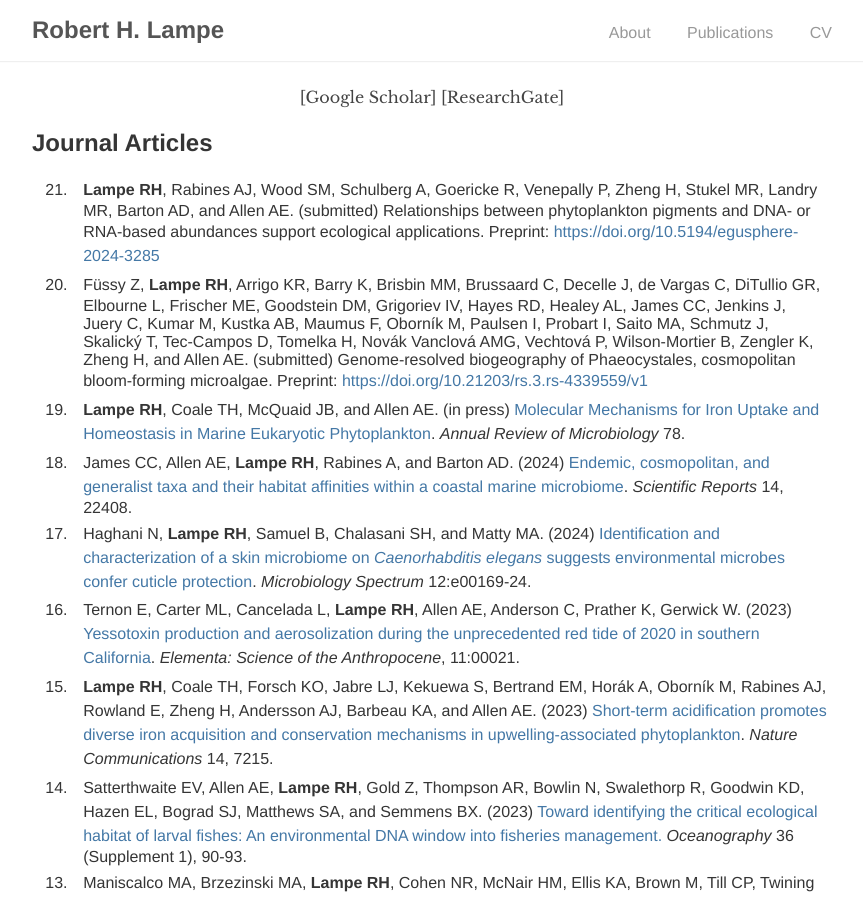
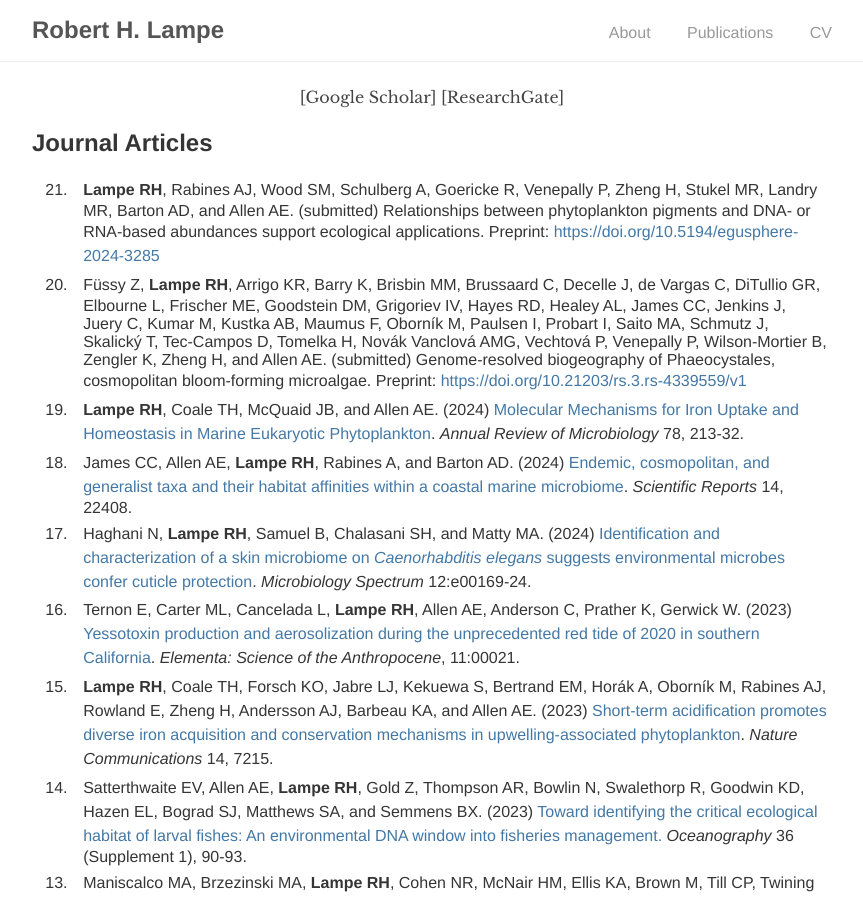
Before and after one commit to rhlampe/rhlampe.github.io, a Jekyll site: the page built from publications/index.html, in a window 1280 px wide and 900 px high. Shown: the whole window, without its empty margins (208-1071 px from the left). Built offline with Jekyll 4.4.1, drawn with Linux system fonts in a browser that asks for light colours.

Commit message:
update pubs

```diff
--- a/publications/index.html
+++ b/publications/index.html
@@ -12,8 +12,8 @@
 <div id="publications" class="publications">
 <ol reversed>
 	<li><b>Lampe RH</b>, Rabines AJ, Wood SM, Schulberg A, Goericke R, Venepally P, Zheng H, Stukel MR, Landry MR, Barton AD, and Allen AE. (submitted) Relationships between phytoplankton pigments and DNA- or RNA-based abundances support ecological applications. Preprint: <a href="https://doi.org/10.5194/egusphere-2024-3285">https://doi.org/10.5194/egusphere-2024-3285</a></li>
-  <li>F&#252;ssy Z, <b>Lampe RH</b>, Arrigo KR, Barry K, Brisbin MM, Brussaard C, Decelle J, de Vargas C, DiTullio GR, Elbourne L, Frischer ME, Goodstein DM, Grigoriev IV, Hayes RD, Healey AL, James CC, Jenkins J, Juery C, Kumar M, Kustka AB, Maumus F, Oborn&iacute;k M, Paulsen I, Probart I, Saito MA, Schmutz J, Skalick&#253; T, Tec-Campos D, Tomelka H, Nov&#225;k Vanclov&#225; AMG, Vechtov&#225; P, Wilson-Mortier B, Zengler K, Zheng H, and Allen AE. (submitted) Genome-resolved biogeography of Phaeocystales, cosmopolitan bloom-forming microalgae. Preprint: <a href="https://doi.org/10.21203/rs.3.rs-4339559/v1">https://doi.org/10.21203/rs.3.rs-4339559/v1</a></li>
-  <li><b>Lampe RH</b>, Coale TH, McQuaid JB, and Allen AE. (in press) <a href="https://doi.org/10.1146/annurev-micro-041222-023252">Molecular Mechanisms for Iron Uptake and Homeostasis in Marine Eukaryotic Phytoplankton</a>. <i>Annual Review of Microbiology</i> 78.</li>
+  <li>F&#252;ssy Z, <b>Lampe RH</b>, Arrigo KR, Barry K, Brisbin MM, Brussaard C, Decelle J, de Vargas C, DiTullio GR, Elbourne L, Frischer ME, Goodstein DM, Grigoriev IV, Hayes RD, Healey AL, James CC, Jenkins J, Juery C, Kumar M, Kustka AB, Maumus F, Oborn&iacute;k M, Paulsen I, Probart I, Saito MA, Schmutz J, Skalick&#253; T, Tec-Campos D, Tomelka H, Nov&#225;k Vanclov&#225; AMG, Vechtov&#225; P, Venepally P, Wilson-Mortier B, Zengler K, Zheng H, and Allen AE. (submitted) Genome-resolved biogeography of Phaeocystales, cosmopolitan bloom-forming microalgae. Preprint: <a href="https://doi.org/10.21203/rs.3.rs-4339559/v1">https://doi.org/10.21203/rs.3.rs-4339559/v1</a></li>
+  <li><b>Lampe RH</b>, Coale TH, McQuaid JB, and Allen AE. (2024) <a href="https://doi.org/10.1146/annurev-micro-041222-023252">Molecular Mechanisms for Iron Uptake and Homeostasis in Marine Eukaryotic Phytoplankton</a>. <i>Annual Review of Microbiology</i> 78, 213-32.</li>
   <li>James CC, Allen AE, <b>Lampe RH</b>, Rabines A, and Barton AD. (2024) <a href="https://doi.org/10.1038/s41598-024-69991-3">Endemic, cosmopolitan, and generalist taxa and their habitat affinities within a coastal marine microbiome</a>. <i>Scientific Reports</i> 14, 22408.</li>
   <li>Haghani N, <b>Lampe RH</b>, Samuel B, Chalasani SH, and Matty MA. (2024) <a href="https://journals.asm.org/doi/10.1128/spectrum.00169-24">Identification and characterization of a skin microbiome on <i>Caenorhabditis elegans</i> suggests environmental microbes confer cuticle protection</a>. <i>Microbiology Spectrum</i> 12:e00169-24.</li>
   <li>Ternon E, Carter ML, Cancelada L, <b>Lampe RH</b>, Allen AE, Anderson C, Prather K, Gerwick W. (2023) <a href="https://doi.org/10.1525/elementa.2023.00021">Yessotoxin production and aerosolization during the unprecedented red tide of 2020 in southern California</a>. <i>Elementa: Science of the Anthropocene</i>, 11:00021.</li>
```
